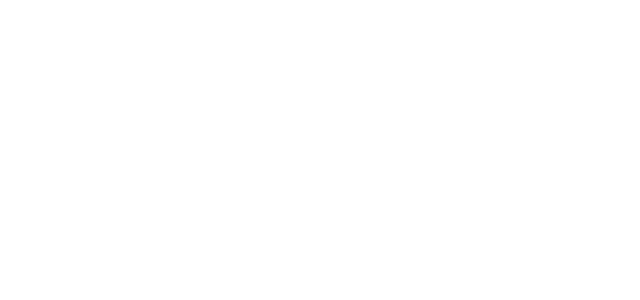
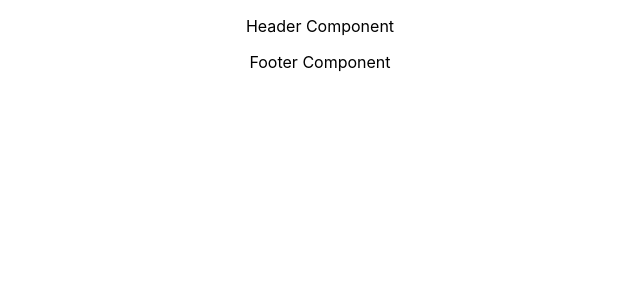
Before and after one commit to NabeelAhmadK/react-template, a React (Create React App) app: page / in a window 1280 px wide. Shown: the top 300 px of the page, without its empty margins (320-960 px from the left). Built offline with nearby package versions, Linux system fonts and the light colour scheme.

Commit message:
Basic Text

```diff
--- a/src/components/footer/index.jsx
+++ b/src/components/footer/index.jsx
@@ -4,7 +4,7 @@
 const footer = props => {
     return (
         <div>
-
+            <p>Footer Component</p>
         </div>
     )
 }
--- a/src/components/header/index.jsx
+++ b/src/components/header/index.jsx
@@ -4,7 +4,7 @@
 const header = props => {
     return (
         <div>
-
+            <p>Header Component</p>
         </div>
     )
 }
```
Also changed, not shown: 1 other file (tests, documents, lock files or other folders).
